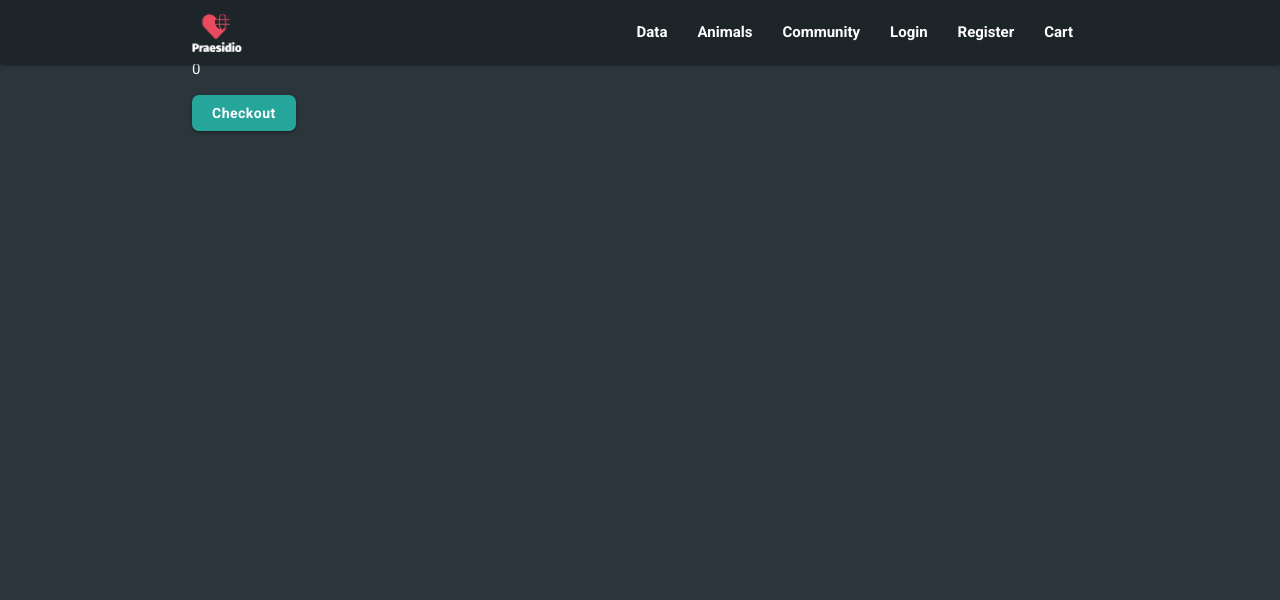
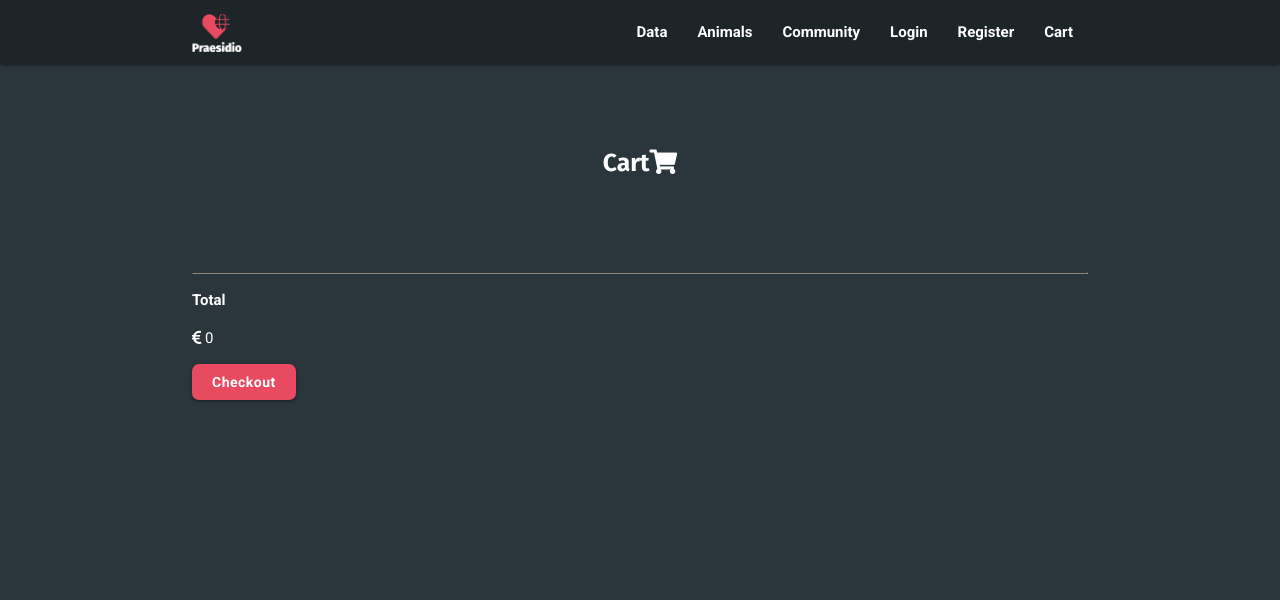
Before and after one commit to Khalem/Milestone-Project-5, a Django app: page /cart/ in a window 1280 px wide. Shown: the top 600 px of the page. Before the commit the page ends 132 px from the top, so only its background shows below. Run offline with Django 3.2, Linux system fonts and the light colour scheme; some libraries are stand-ins or nearby versions.

Commit message:
Styled cart.html

```diff
--- a/cart/templates/cart.html
+++ b/cart/templates/cart.html
@@ -2,24 +2,30 @@
 {% load static from staticfiles %}
 
 {% block content %}
+<!-- Header -->
+<div class="container">
+    <h5 class="bold center xl-spaced">Cart<i class="fas fa-shopping-cart"></i></h5>
+</div>
+
+<!-- Get Cart Items -->
 <div class="row">
     {% for item in cart_items %}
     <div class="container">
-        <div>
-            <h3>
-                <h3>{{ item.plan_name }}</h3>
+        <div class="col s12 m6 xl4">
+            <div class="card help-container shadow-25b">
+                <h5 class="bold">{{ item.plan_name }}</h5>
+
+                <!-- Depending on which pack the user chose, I will search for the correct object -->
                 {% if "Ultimate Pack" in item.plan_name %}
                     <p class="product-description">{{ item.product.adoptanimalthree.description }}</p>
-                    <p>{{ item.product.adoptanimalthree.price }}</p>
+                    <p class="bold"><i class="fas fa-euro-sign"></i> {{ item.product.adoptanimalthree.price }}</p>
                 {% elif "Basic Pack" in item.plan_name %}
                     <p class="product-description">{{ item.product.adoptanimalone.description }}</p>
-                    <p>{{ item.product.adoptanimalone.price }}</p>
+                    <p class="bold"><i class="fas fa-euro-sign"></i> {{ item.product.adoptanimalone.price }}</p>
                 {% elif "Mega Pack" in item.plan_name %}
                     <p class="product-description">{{ item.product.adoptanimaltwo.description }}</p>
-                    <p>{{ item.product.adoptanimaltwo.price }}</p>
+                    <p class="bold"><i class="fas fa-euro-sign"></i> {{ item.product.adoptanimaltwo.price }}</p>
                 {% endif %}
-            <p>
-
                 <form method="post" action="{% url 'adjust_cart' item.plan_name %}">
                     {% csrf_token %}
                     <div>
@@ -30,17 +36,19 @@
                             <div>Amount: {{ item.quantity }}</div>
                         </div>
                     </div>
-                    <button type="submit" class="btn">Amend</button>
+                    <button type="submit" class="btn bg-red waves-effect">Amend</button>
                 </form>
-            </p>
+            </div>
         </div>
     </div>
     {% endfor %}
 </div>
+<!-- Get total and checkout -->
 <div class="row container">
-    <p>Total</p>
-    <p>{{ total }}</p>
-    <a href="{% url 'checkout' %}" class="btn" role="button">Checkout</a>
+    <hr class="hr-grey"/>
+    <p class="bold">Total</p>
+    <p><i class="fas fa-euro-sign"></i> {{ total }}</p>
+    <a href="{% url 'checkout' %}" class="btn bg-red waves-effect" role="button">Checkout</a>
 </div>
 
 {% endblock %}
--- a/static/css/style.css
+++ b/static/css/style.css
@@ -35,6 +35,9 @@ body{
 }
 .hr-red{
     border-color: #E84A5F;
+}
+.hr-grey{
+    border-color: #888888;
 }
 .hr-small{
     width: 5%;
@@ -177,7 +180,7 @@ nav img{
 /*-- Form Styles --*/
 /*Materialize Forms*/
 input[type=text]:not(.browser-default):focus:not([readonly]), textarea.materialize-textarea:focus:not([readonly]), input[type=password]:not(.browser-default):focus:not([readonly]),
-input[type=email]:not(.browser-default):focus:not([readonly]){
+input[type=email]:not(.browser-default):focus:not([readonly]), input[type=number]:not(.browser-default):focus:not([readonly]){
     border-bottom: 1px solid #e84a5f;
     box-shadow: 0 1px 0 0 #e84a5f;
 }
@@ -194,10 +197,11 @@ input[type=text]:not(.browser-default):focus:not([readonly])+label{
     fill: #9e9e9e;
 }
 .dropdown-content li>span, textarea.materialize-textarea:focus:not([readonly])+label, input[type=password]:not(.browser-default):focus:not([readonly])+label,
-input[type=email]:not(.browser-default):focus:not([readonly])+label{
+input[type=email]:not(.browser-default):focus:not([readonly])+label, input[type=number]:not(.browser-default):focus:not([readonly])+label{
     color: #e84a5f;
 }
-input[type=text]:not(.browser-default), textarea.materialize-textarea, input[type=password]:not(.browser-default),input[type=email]:not(.browser-default){
+input[type=text]:not(.browser-default), textarea.materialize-textarea, input[type=password]:not(.browser-default),input[type=email]:not(.browser-default),
+input[type=number]:not(.browser-default){
     color: white;
 }
 
@@ -276,3 +280,8 @@ input[type=text]:not(.browser-default), textarea.materialize-textarea, input[typ
         max-width: 200px;
     }
 }
+
+
+.product-description{
+    color: #dddddd;
+}
```
